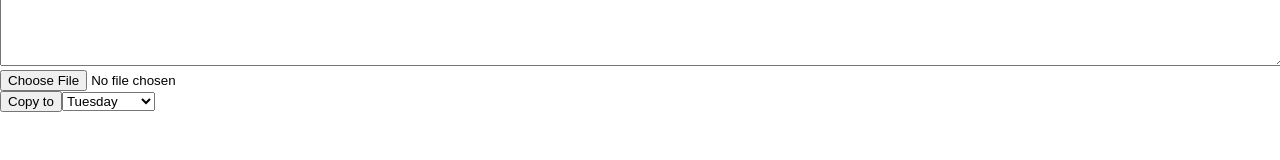
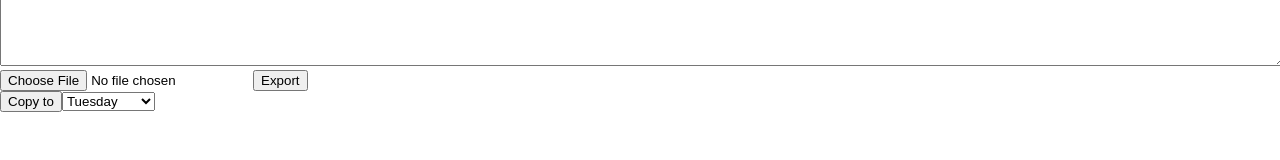
Before and after one commit to alistairbill/evohome-charts, a React (Create React App) app: page / in a window 1280 px wide. Shown: the part 140-300 px from the top of the page. Built offline with nearby package versions, Linux system fonts and the light colour scheme.

Commit message:
Add export to file
Closes #3

```diff
--- a/src/App.tsx
+++ b/src/App.tsx
@@ -85,6 +85,16 @@ class App extends React.Component<Props, State> {
     }
   }
 
+  handleExport = (): void => {
+    const { rawJson } = this.state;
+    const element = document.createElement("a");
+    const file = new Blob([rawJson], { type: 'application/json' });
+    element.href = URL.createObjectURL(file);
+    element.download = "schedule.json";
+    document.body.appendChild(element);
+    element.click();
+  }
+
   handleUndo = (): void => {
     const { oldLocation } = this.state;
     if (!oldLocation) {
@@ -123,6 +133,7 @@ class App extends React.Component<Props, State> {
         <textarea spellCheck={false} className="json" value={rawJson} onChange={this.handleJsonChange} />
         <div>
           <input type="file" onChange={this.handleImportFile} />
+          <button onClick={this.handleExport}>Export</button>
         </div>
         <div>
           <button onClick={this.handleCopy}>Copy to</button>
```
